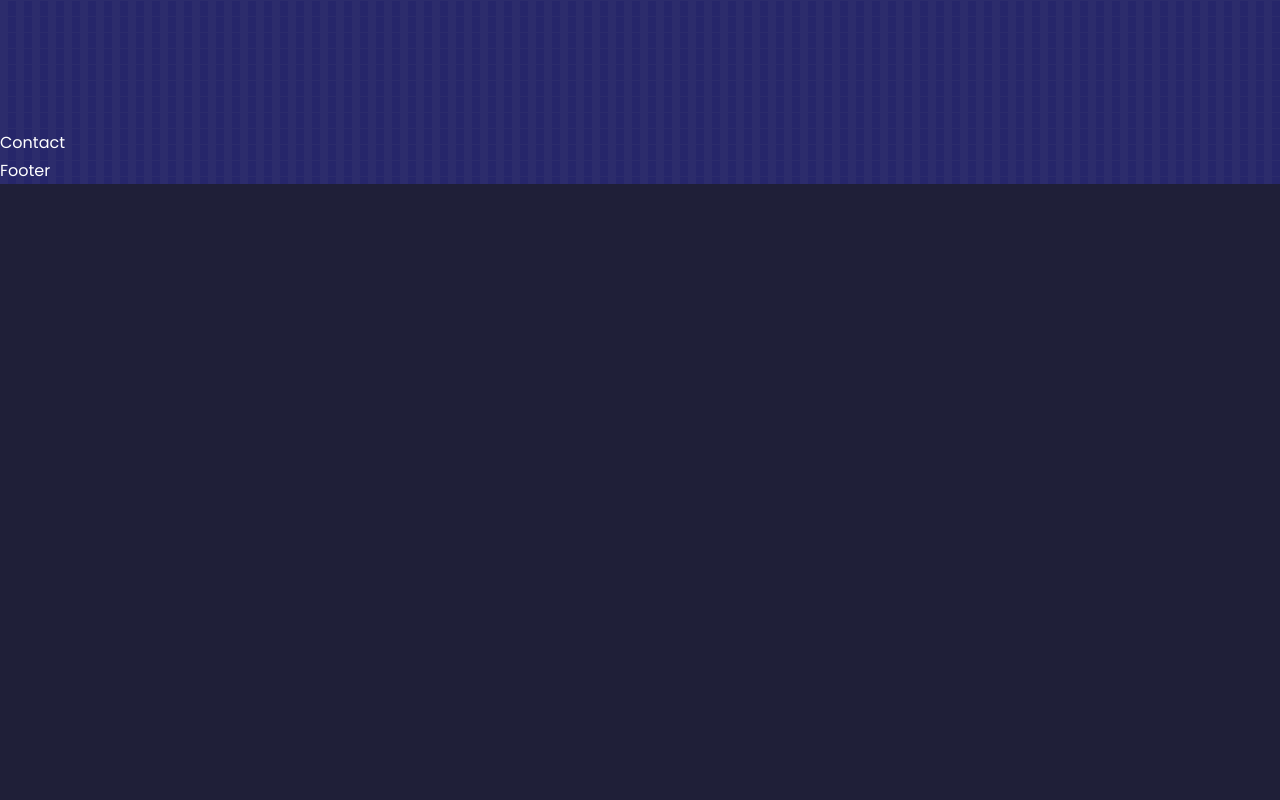
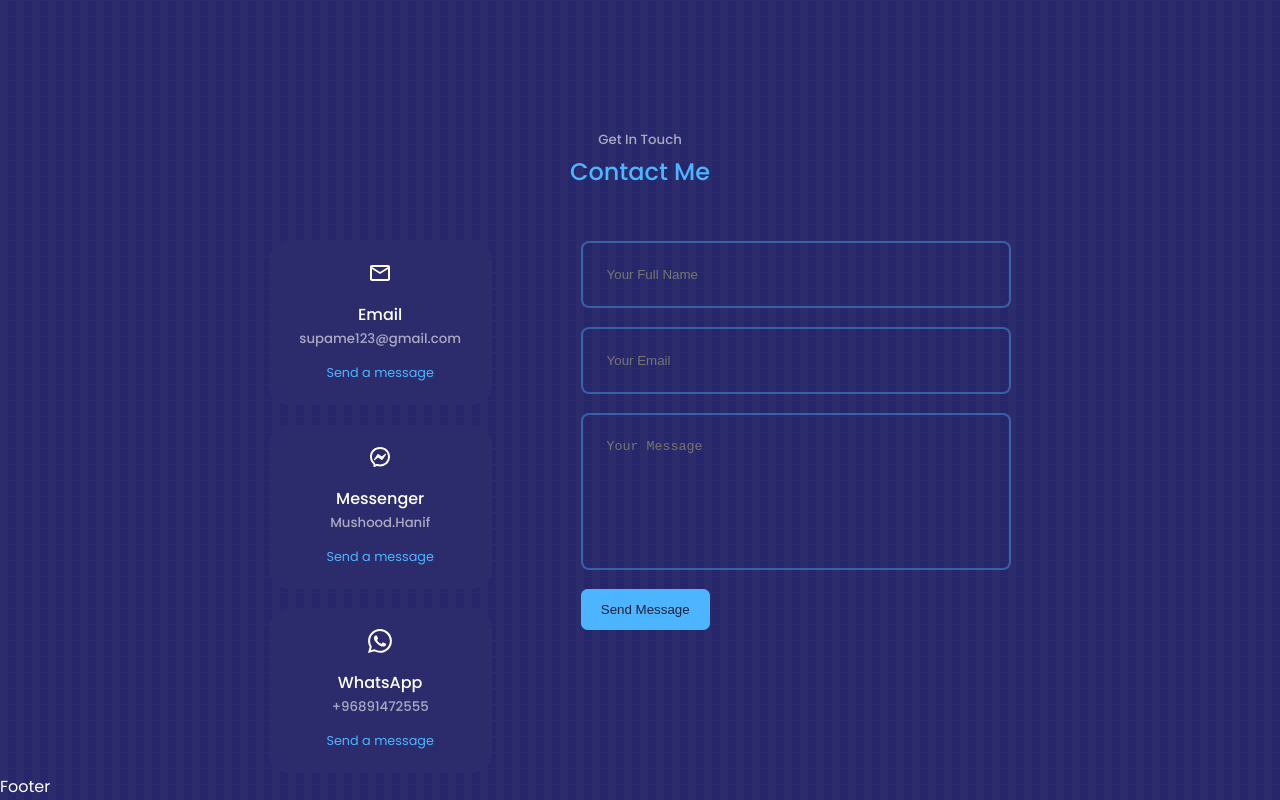
Before and after one commit to DivineDemon/react-portfolio, a React (Create React App) app in the folder frontend/: page / in a window 1280 px wide. Shown: the part 4799-5599 px from the top of the page. Before the commit the page ends 4983 px from the top, so only its background shows below. Built offline with nearby package versions, Linux system fonts and the light colour scheme.

Commit message:
Contact Section Complete :sparkles: :lipstick:

```diff
--- a/frontend/package.json
+++ b/frontend/package.json
@@ -6,6 +6,7 @@
     "@testing-library/jest-dom": "^5.16.2",
     "@testing-library/react": "^12.1.3",
     "@testing-library/user-event": "^13.5.0",
+    "emailjs-com": "^3.2.0",
     "react": "^17.0.2",
     "react-dom": "^17.0.2",
     "react-icons": "^4.3.1",
--- a/frontend/src/components/contact/Contact.jsx
+++ b/frontend/src/components/contact/Contact.jsx
@@ -1,7 +1,92 @@
 import React from "react";
+import "./contact.css";
+import { MdOutlineEmail } from "react-icons/md";
+import { RiMessengerLine } from "react-icons/ri";
+import { BsWhatsapp } from "react-icons/bs";
+import { useRef } from "react";
+import emailjs from "emailjs-com";
 
 const Contact = () => {
-  return <section id="contact">Contact</section>;
+  const form = useRef();
+
+  const sendEmail = (e) => {
+    e.preventDefault();
+
+    emailjs.sendForm(
+      "service_znhf5yo",
+      "template_h9o35az",
+      form.current,
+      "2seRX-SCVJqQPyPjv"
+    );
+
+    e.target.reset();
+  };
+
+  return (
+    <section id="contact">
+      <h5>Get In Touch</h5>
+      <h2>Contact Me</h2>
+
+      <div className="container contact__container">
+        <div className="contact__options">
+          <article className="contact__option">
+            <MdOutlineEmail className="contact__option-icon" />
+            <h4>Email</h4>
+            <h5>supame123@gmail.com</h5>
+            <a
+              href="mailto:supame123@gmail.com"
+              rel="noreferrer"
+              target="_blank"
+            >
+              Send a message
+            </a>
+          </article>
+          <article className="contact__option">
+            <RiMessengerLine className="contact__option-icon" />
+            <h4>Messenger</h4>
+            <h5>Mushood.Hanif</h5>
+            <a
+              href="https://m.me/Mushood.Hanif"
+              rel="noreferrer"
+              target="_blank"
+            >
+              Send a message
+            </a>
+          </article>
+          <article className="contact__option">
+            <BsWhatsapp className="contact__option-icon" />
+            <h4>WhatsApp</h4>
+            <h5>+96891472555</h5>
+            <a
+              href="https://api.whatsapp.com/send?phone=+96891472555"
+              rel="noreferrer"
+              target="_blank"
+            >
+              Send a message
+            </a>
+          </article>
+        </div>
+        <form ref={form} onSubmit={sendEmail}>
+          <input
+            type="text"
+            name="name"
+            placeholder="Your Full Name"
+            required
+          />
+          <input type="email" name="email" placeholder="Your Email" required />
+          <textarea
+            name="message"
+            rows="7"
+            placeholder="Your Message"
+            required
+          ></textarea>
+          <button type="submit" className="btn btn-primary">
+            Send Message
+          </button>
+        </form>
+      </div>
+    </section>
+  );
 };
 
 export default Contact;
--- a/frontend/src/components/contact/contact.css
+++ b/frontend/src/components/contact/contact.css
@@ -0,0 +1,74 @@
+.container.contact__container {
+  width: 58%;
+  display: grid;
+  grid-template-columns: 30% 58%;
+  gap: 12%;
+}
+
+.contact__options {
+  display: flex;
+  flex-direction: column;
+  gap: 1.2rem;
+}
+
+.contact__option {
+  background: var(--color-bg-variant);
+  padding: 1.2rem;
+  border-radius: 1.2rem;
+  text-align: center;
+  border: 1px solid transparent;
+  transition: var(--transition);
+}
+
+.contact__option:hover {
+  background: transparent;
+  border-color: var(--color-primary-variant);
+}
+
+.contact__option-icon {
+  font-size: 1.5rem;
+  margin-bottom: 0.5rem;
+}
+
+.contact__option h5 {
+  color: var(--color-light);
+}
+
+.contact__option a {
+  margin-top: 0.7rem;
+  display: inline-block;
+  font-size: 0.8rem;
+}
+
+/* FORM */
+form {
+  display: flex;
+  flex-direction: column;
+  gap: 1.2rem;
+}
+
+input,
+textarea {
+  width: 100%;
+  padding: 1.5rem;
+  border-radius: 0.5rem;
+  background: transparent;
+  border: 2px solid var(--color-primary-variant);
+  resize: none;
+  color: var(--color-white);
+}
+
+/* MEDIA QUERIES (MEDIUM DEVICES) */
+@media screen and (max-width: 1024px) {
+  .container.contact__container {
+    grid-template-columns: 1fr;
+    gap: 2rem;
+  }
+}
+
+/* MEDIA QUERIES (SMALL DEVICES) */
+@media screen and (max-width: 600px) {
+  .container.contact__container {
+    width: var(--container-width-sm);
+  }
+}
```
Also changed, not shown: 1 other file (tests, documents, lock files or other folders).
